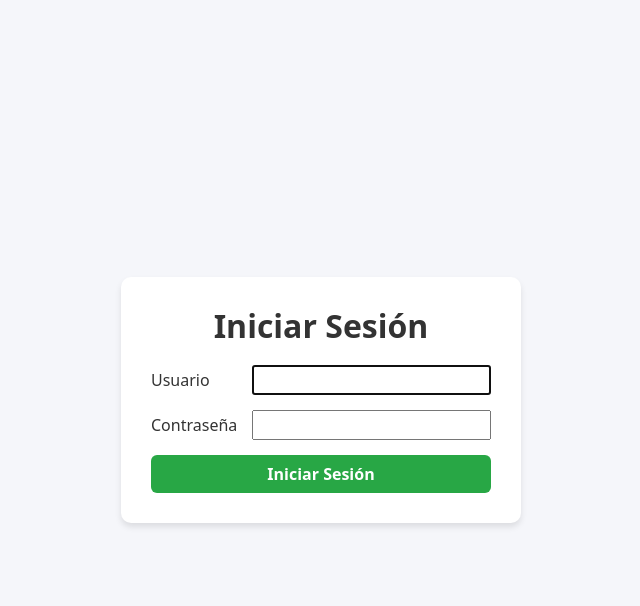
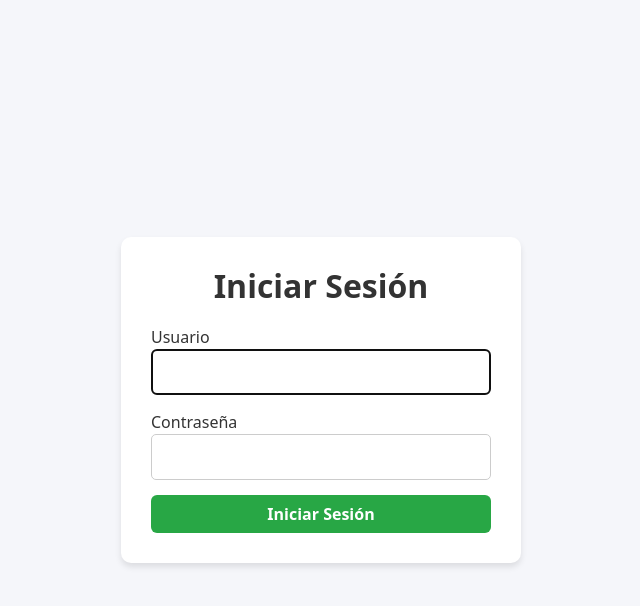
Before and after one commit to jequinterop/seguridad-main, a Django app: page /login/ in a window 1280 px wide. Shown: the top 606 px of the page, without its empty margins (319-959 px from the left). Run offline with Django 5.2, Linux system fonts and the light colour scheme.

Commit message:
arreglo en el login

```diff
--- a/seguridad/users/templates/users/login.html
+++ b/seguridad/users/templates/users/login.html
@@ -4,9 +4,10 @@
 <head>
     <meta charset="UTF-8">
     <meta name="viewport" content="width=device-width, initial-scale=1.0">
+    <meta http-equiv="X-UA-Compatible" content="ie=edge">
     <title>Iniciar Sesión</title>
     <!-- Bootstrap CSS -->
-    <link href="https://cdn.jsdelivr.net/npm/bootstrap@5.3.0-alpha1/dist/css/bootstrap.min.css" rel="stylesheet">
+    <link href="https://cdn.jsdelivr.net/npm/bootstrap@5.3.0-alpha1/dist/css/bootstrap.min.css" rel="stylesheet" integrity="sha384-KyZXEAg3QhqLMpG8r+8fhAXLRK16trO/DxUdx3qjpekvXPT/vw2ioF4hFq5I1j5n" crossorigin="anonymous">
     <style>
         body {
             background-color: #f5f6fa;
@@ -40,18 +41,18 @@
             background-color: #218838;
         }
         .form-group {
-            display: flex;
-            align-items: center;
             margin-bottom: 15px;
         }
         .form-group label {
-            width: 100px; /* Ancho fijo para alinear */
-            margin-right: 10px;
             font-weight: 500;
             color: #333;
         }
         .form-group input {
-            flex: 1;
+            width: 100%;
+            padding: 10px;
+            font-size: 16px;
+            border: 1px solid #ccc;
+            border-radius: 5px;
         }
     </style>
 </head>
@@ -68,10 +69,19 @@
                 <label for="id_password">Contraseña</label>
                 {{ form.password.as_widget|add_class:"form-control" }}
             </div>
-            <button type="submit" class="btn btn-login btn-block w-100">Iniciar Sesión</button>
+            <button type="submit" class="btn btn-login btn-block w-100" id="submit-btn">
+                Iniciar Sesión
+            </button>
         </form>
     </div>
     <!-- Bootstrap JS -->
-    <script src="https://cdn.jsdelivr.net/npm/bootstrap@5.3.0-alpha1/dist/js/bootstrap.bundle.min.js"></script>
+    <script src="https://cdn.jsdelivr.net/npm/bootstrap@5.3.0-alpha1/dist/js/bootstrap.bundle.min.js" integrity="sha384-kenU1KFdBIe4zVF0s0G1M5b4hcpxyD9F7jL+ASuj0xc0iF4y7bL41Xr7fU5bt8zT" crossorigin="anonymous"></script>
+    <script>
+        // Evita múltiples envíos de formulario
+        document.querySelector('#submit-btn').addEventListener('click', function() {
+            this.innerHTML = "Cargando...";
+            this.disabled = true;
+        });
+    </script>
 </body>
 </html>
```
Also changed, not shown: seguridad/seguridad/settings.py (+8 -0 lines).
